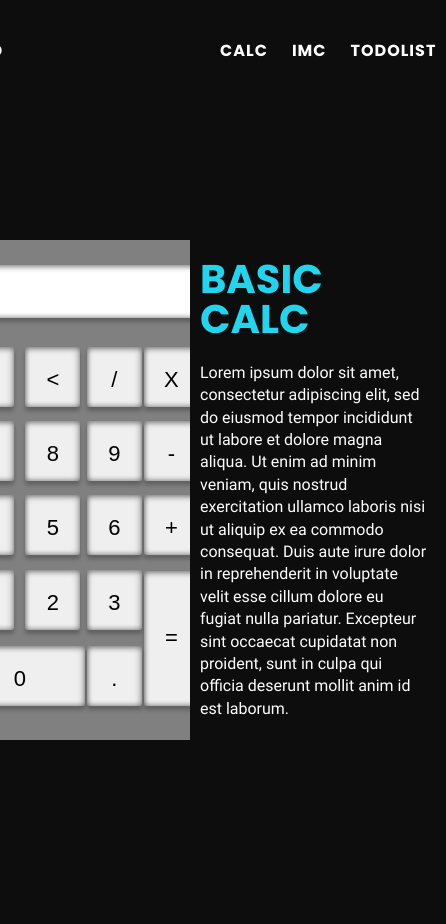
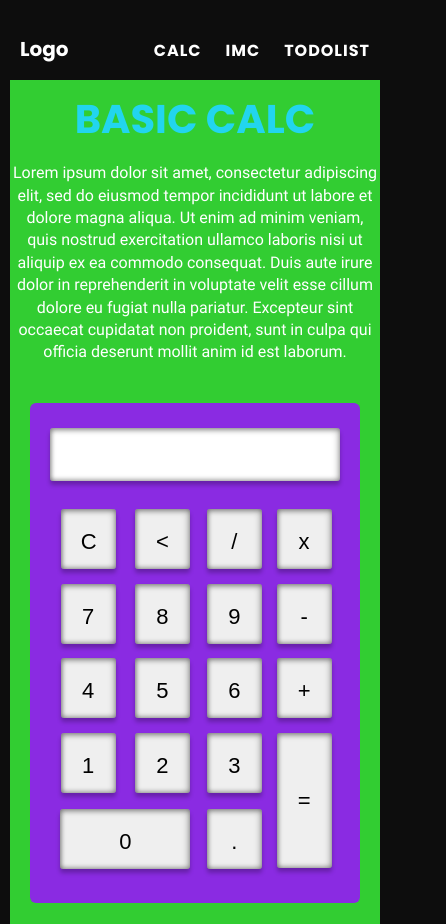
Before and after one commit to jhonicruz/italents_atividade1, a plain HTML site: page index.html in a window 390 px wide. Shown: the whole page, 446 px wide, since content can reach past the window. Before the commit the page ends 890 px from the top, so only its background shows below. Drawn offline with Linux system fonts and the light colour scheme.

Commit message:
:recycle: refactor: calc error in x operator

```diff
--- a/index.html
+++ b/index.html
@@ -31,10 +31,10 @@
                   <td><button class="btnClear">C</button></td>
                   <td><button class="back"><</button></td>
                   <td><button class="operators">/</button></td>
-                  <td><button class="operators">X</button></td>
+                  <td><button class="operators">x</button></td>
                 </tr>
                 <tr>
-                  <td><button class="btnNumbers" onclick="insert('7')">7</button></td>
+                  <td><button class="btnNumbers">7</button></td>
                   <td><button class="btnNumbers">8</button></td>
                   <td><button class="btnNumbers">9</button></td>
                   <td><button class="operators">-</button></td>
--- a/src/styles/components/basic_calc.css
+++ b/src/styles/components/basic_calc.css
@@ -99,3 +99,32 @@
   box-shadow: var(--boxShadow);
   border-radius: 3px;
 }
+
+@media (max-width: 76rem) {
+  .main_container {
+    height: 100%;
+
+    background-color: tomato;
+  }
+  .bc {
+    flex-direction: column;
+    min-height: 100vh;
+    gap: 4rem;
+    padding: 6rem 0;
+    background-color: limegreen;
+  }
+
+  .bc__calc {
+    height: 100%;
+  }
+
+  .bc__content {
+    order: -1;
+    max-width: 500px;
+    text-align: center;
+  }
+
+  .bc_calc__wrapper {
+    background-color: blueviolet;
+  }
+}
```
